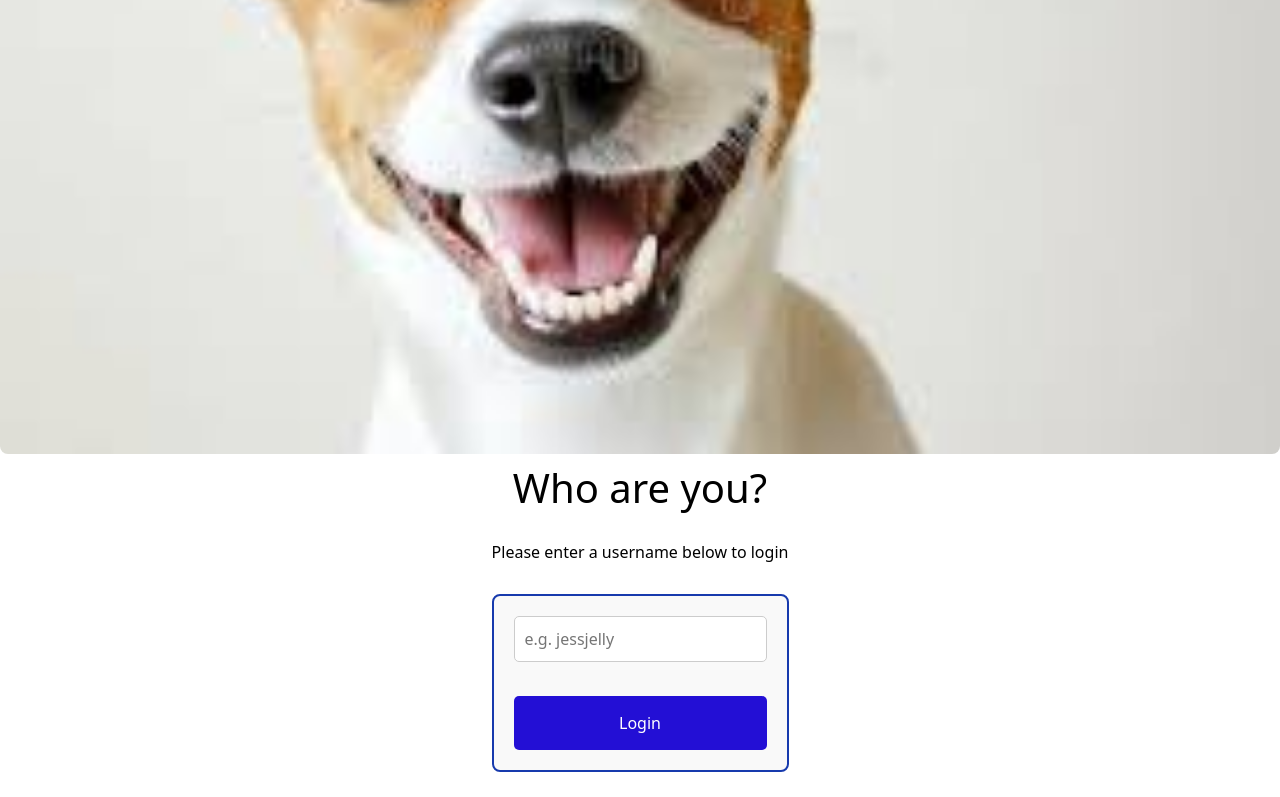
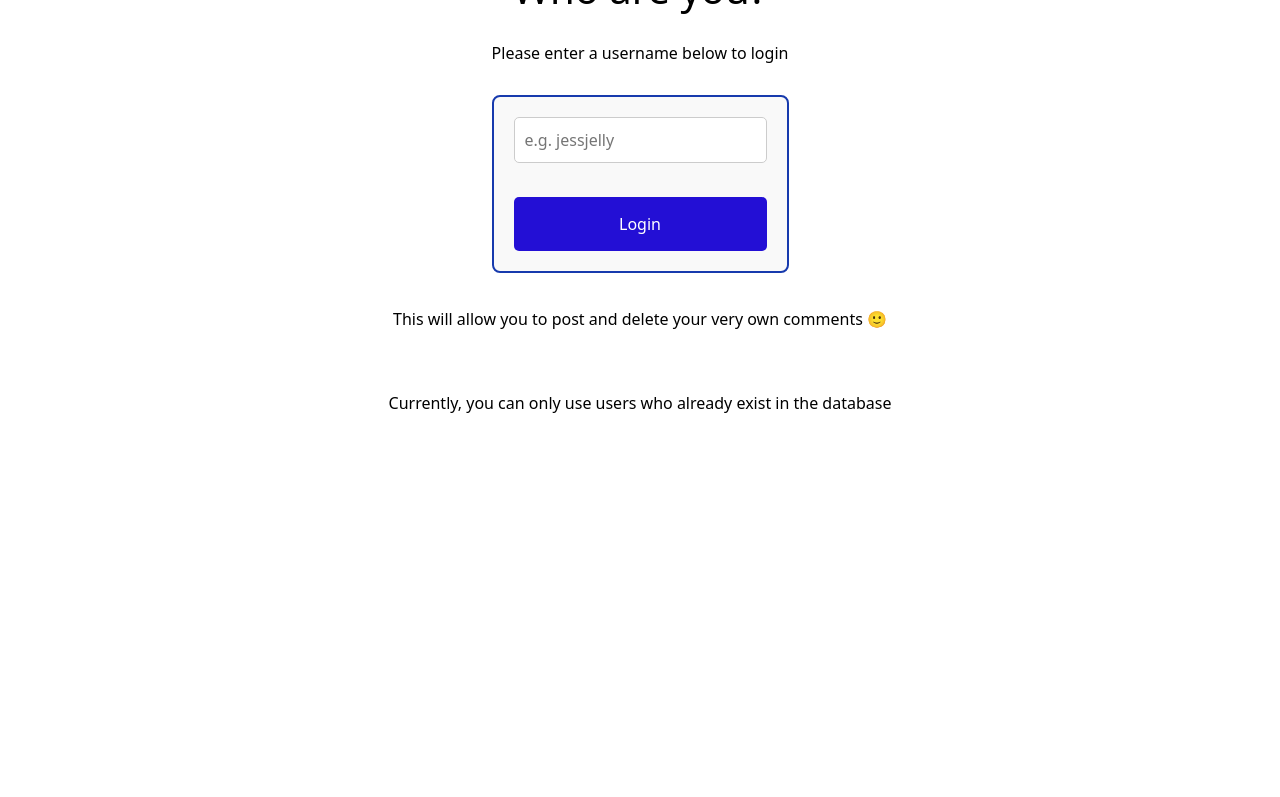
Before and after one commit to NicholasCanny/fe-nc-news, a React (Vite) app: page /login in a window 1280 px wide. Shown: the part 552-1349 px from the top of the page. After the commit the page ends 993 px from the top, so only its background shows below. Built offline with nearby package versions, Linux system fonts and the light colour scheme.

Commit message:
extraEdits2

```diff
--- a/src/App.css
+++ b/src/App.css
@@ -65,6 +65,12 @@ main {
 
 .article-img {
   width: 100%;
+  height: auto;
+  border-radius: 8px;
+}
+
+.login-img {
+  width: 80%;
   height: auto;
   border-radius: 8px;
 }
--- a/src/Pages/LoginPage.jsx
+++ b/src/Pages/LoginPage.jsx
@@ -2,7 +2,7 @@ import { useState, useContext } from "react";
 import { UserContext } from "../UserContext";
 import NavBar from "../Components/Navbar";
 import { useNavigate } from "react-router-dom";
-import pugImg from "../assets/Dog.jpg";
+import dogImg from "../assets/Dog.jpg";
 import Header from "../Components/Header";
 
 function LoginPage() {
@@ -22,7 +22,13 @@ function LoginPage() {
         <NavBar />
         <Header />
       </header>
-      <img className="article-img" src={pugImg} alt="Pug" />
+      <div className="image-container">
+        <img
+          className="login-img"
+          src={dogImg}
+          alt="A dog that's excited to see you"
+        />
+      </div>
       <h1 className="header2">Who are you? </h1>
       <p className="header2">Please enter a username below to login</p>
 
@@ -46,6 +52,10 @@ function LoginPage() {
       <p className="header2">
         This will allow you to post and delete your very own comments 🙂
       </p>
+      <br />
+      <p className="header2">
+        Currently, you can only use users who already exist in the database
+      </p>
     </div>
   );
 }
--- a/src/Pages/MainErrorPage.jsx
+++ b/src/Pages/MainErrorPage.jsx
@@ -11,11 +11,13 @@ function MainErrorPage() {
         {" "}
         Excuse me, trying to take care of business here, choose a valid page!{" "}
       </p>
-      <img
-        className="image-container"
-        src={monkeyImg}
-        alt="Image of a monkey on a laptop"
-      />
+      <div className="image-container">
+        <img
+          className="image-container"
+          src={monkeyImg}
+          alt="Image of a monkey on a laptop"
+        />
+      </div>
     </main>
   );
 }
--- a/src/Pages/TopicErrorPage.jsx
+++ b/src/Pages/TopicErrorPage.jsx
@@ -7,12 +7,15 @@ function TopicErrorPage() {
     <main>
       <NavBar />
       <Header />
+
       <p className="header2"> Wake up human, this topic doesn't exist! </p>
-      <img
-        className="image-container"
-        src={catImg}
-        alt="Image of a surprised cat"
-      />
+      <div className="image-container">
+        <img
+          className="image-container"
+          src={catImg}
+          alt="Image of a surprised cat"
+        />
+      </div>
     </main>
   );
 }
--- a/src/Pages/TopicPage.jsx
+++ b/src/Pages/TopicPage.jsx
@@ -62,11 +62,13 @@ function TopicPage() {
         <p className="header">View articles by topic</p>
 
         <form>
+          <label htmlFor="topic">Select a topic</label>
           <select
             name="topic"
             id="topic"
             value={topic || "default"}
             onChange={(e) => navigate(`/topics/${e.target.value}`)}
+            aria-label="Select Topic"
           >
             <option value="default" disabled>
               Select Topic
@@ -84,13 +86,16 @@ function TopicPage() {
         </form>
 
         <form>
-          <label htmlFor="sortby">Sort by: </label>
+          <label htmlFor="sortby" aria-label="Sort articles by">
+            Sort by:
+          </label>
           <select
             name="sortby"
             id="sortby"
             value={sortBy}
             onChange={(e) => setSortBy(e.target.value)}
             required
+            aria-label="Sort by"
           >
             <option value="created_at">Date</option>
             <option value="author">Author</option>
@@ -100,13 +105,16 @@ function TopicPage() {
         </form>
 
         <form>
-          <label htmlFor="order">Order: </label>
+          <label htmlFor="order" aria-label="Select order">
+            Order:
+          </label>
           <select
             name="order"
             id="order"
             value={order}
             onChange={(e) => setOrder(e.target.value)}
             required
+            aria-label="Select order"
           >
             <option value="asc">Ascending</option>
             <option value="desc">Descending</option>
@@ -118,7 +126,7 @@ function TopicPage() {
         ) : error ? (
           <p className="error-message">{error}</p>
         ) : (
-          <section className="grid-container">
+          <section className="grid-container" aria-labelledby="article-list">
             {topicArticles.map((article) => (
               <ArticleCard key={article.article_id} article={article} />
             ))}
```
